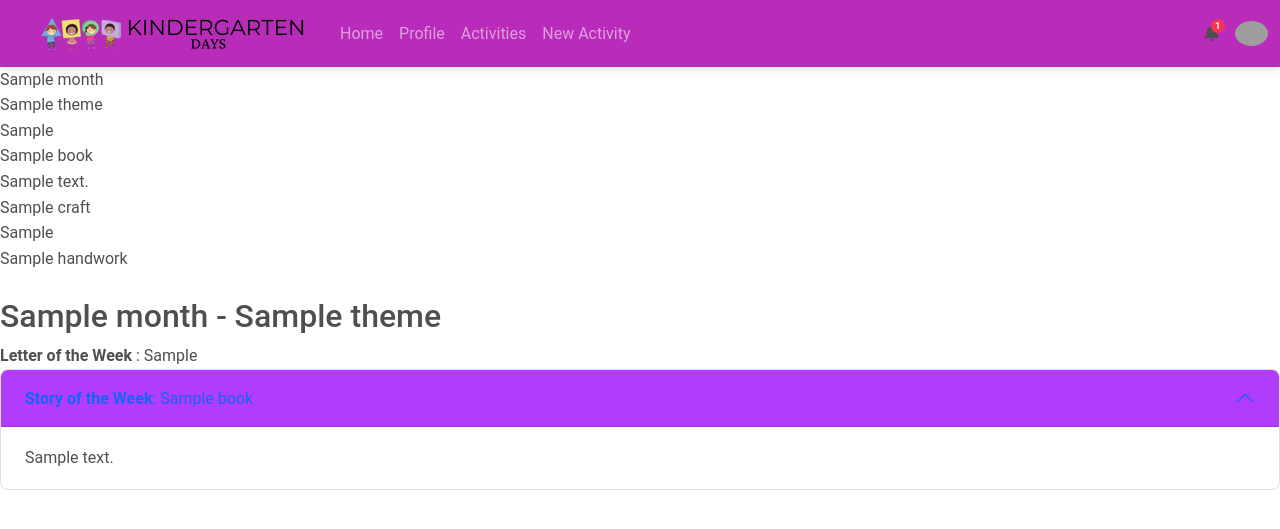
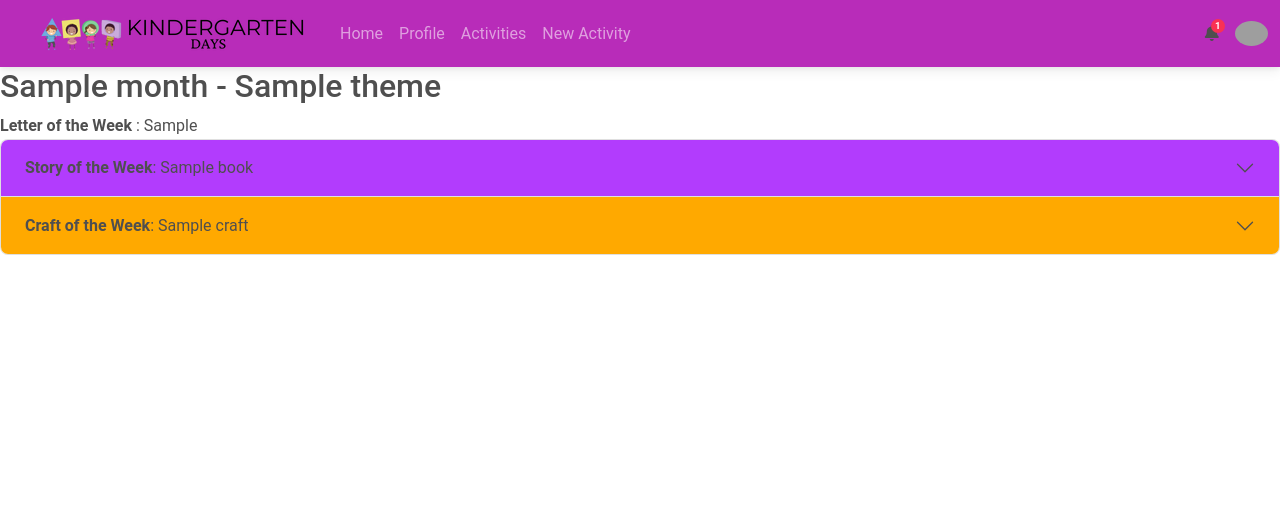
Before and after one commit to lolaedun/kindergarten-days, a Flask app: page / in a window 1280 px wide. Shown: the top 529 px of the page. Run offline with Flask 2, Linux system fonts and the light colour scheme; a database or web service that is not in the repository returns one stand-in record (values such as "Sample title"); some libraries are stand-ins or nearby versions; grey boxes are pictures that could not be loaded.

Commit message:
add craft collapse to activities

```diff
--- a/templates/activities.html
+++ b/templates/activities.html
@@ -2,26 +2,14 @@
 {% block content %}
 
 
-    {% for activity in activities %}
-        {{ activity.month }}<br>
-        {{ activity.theme }}<br>
-        {{ activity.letter_of_week }}<br>
-        {{ activity.book}}<br>
-        {{ activity.book_description}}<br>
-        {{ activity.craft }}<br>
-        {{ activity.circle_game }}<br>
-        {{ activity.handwork }}<br>
-        {{ activity.is_completed }}<br>
-    {% endfor %}
-
-    <div class="accordion" id="accordionExample">
+    <div class="accordion" id="category_name">
         {% for activity in activities %}
         <h2>{{ activity.month }} - {{ activity.theme }}</h2>
         <strong>Letter of the Week </strong> : {{ activity.letter_of_week }}
         <div class="accordion-item">
           <h2 class="accordion-header" id="headingOne">
             <button
-              class="accordion-button bg-secondary"
+              class="accordion-button collapsed bg-secondary"
               type="button"
               data-mdb-toggle="collapse"
               data-mdb-target="#collapseOne"
@@ -40,7 +28,7 @@
           </h2>
           <div
             id="collapseOne"
-            class="accordion-collapse collapse show"
+            class="accordion-collapse collapse"
             aria-labelledby="headingOne"
             data-mdb-parent="#accordionExample"
           >
@@ -49,6 +37,37 @@
                 </div>
           </div>
         </div>
+        <div class="accordion-item">
+          <h2 class="accordion-header" id="headingTwo">
+            <button
+              class="accordion-button collapsed bg-warning"
+              type="button"
+              data-mdb-toggle="collapse"
+              data-mdb-target="#collapseTwo"
+              aria-expanded="true"
+              aria-controls="collapseTwo"
+            >
+            <strong>Craft of the Week </strong>: {{ activity.craft }}
+            {% if activity.is_completed == "on" %}
+                <i class="fas fa-check-circle text-danger"
+                data-mdb-toggle="tooltip"
+                data-mdb-placement="right"
+                title="You have completed this task!">
+                </i>
+            {% endif %}
+            </button>
+          </h2>
+          <div
+            id="collapseTwo"
+            class="accordion-collapse collapse"
+            aria-labelledby="headingTwo"
+            data-mdb-parent="#accordionExample"
+          >
+                <div class="accordion-body">
+                    {{ activity.craft_description}}
+                </div>
+          </div>
+        </div>
         {% endfor %}
     </div>
 {% endblock %}
```
